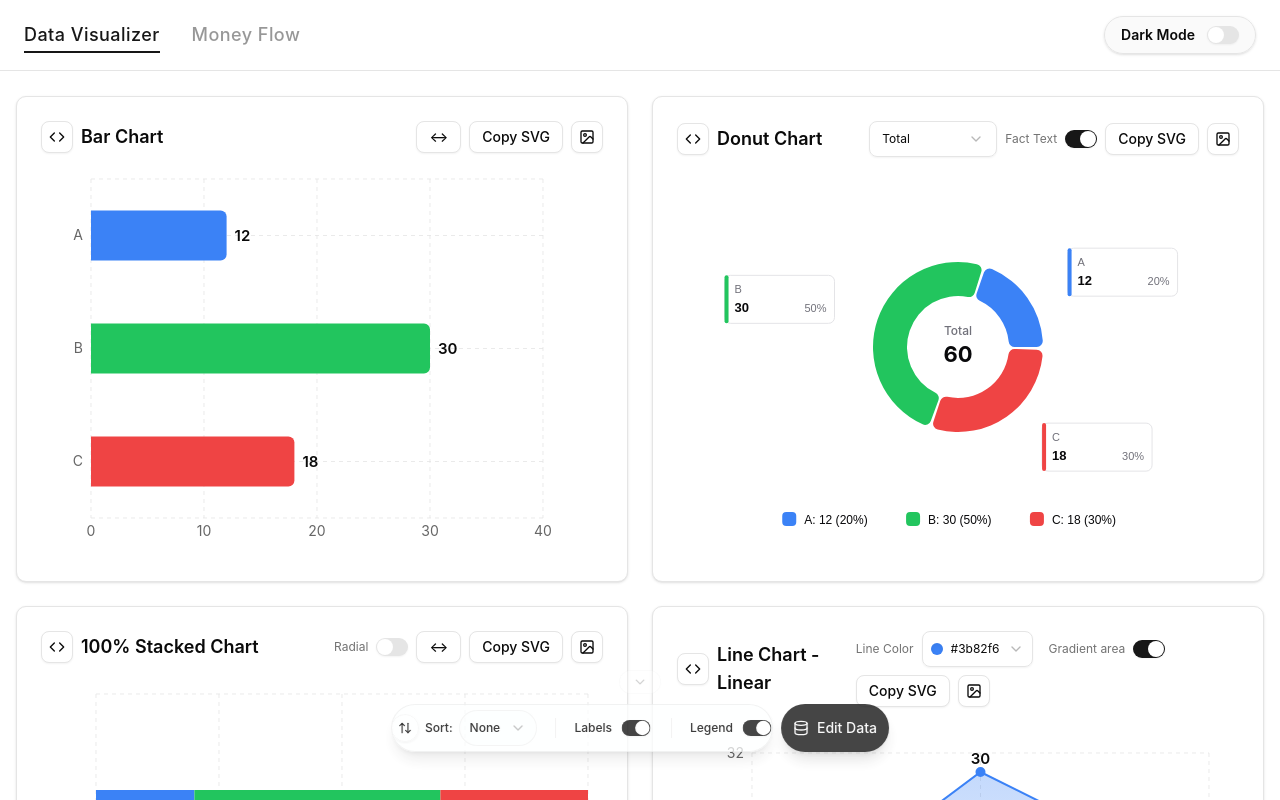
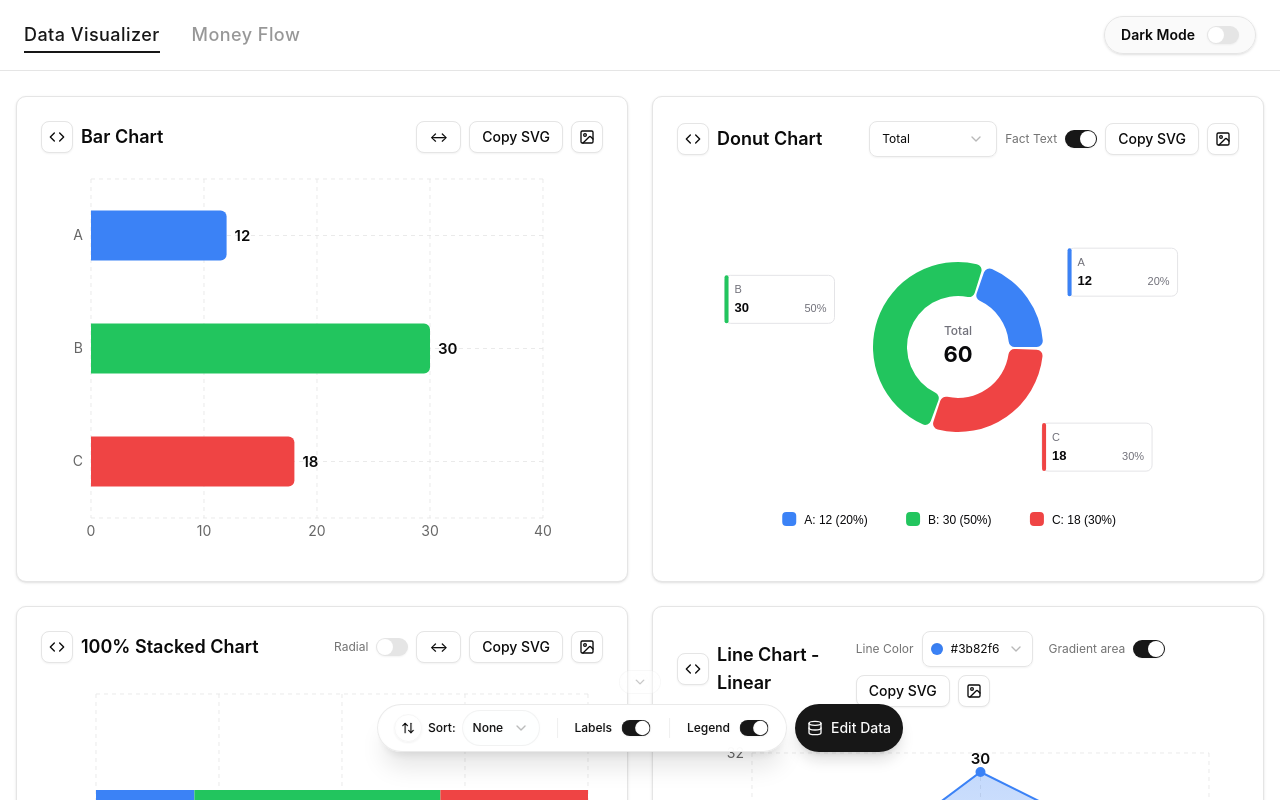
Before and after one commit to s1n-c0s/FastChart, a React (Vite) app: page / in a window 1280 px wide. Shown: the top 800 px of the page. Built offline with nearby package versions, Linux system fonts and the light colour scheme.

Commit message:
fix(dock): resolve dock sizing, content overlap, and background bleed-through

```diff
--- a/src/components/DataVisualizer.tsx
+++ b/src/components/DataVisualizer.tsx
@@ -316,7 +316,7 @@ export default function DataVisualizer() {
 
   return (
     <>
-      <div className="p-4 pb-28 sm:pb-36 space-y-6" data-testid="data-visualizer">
+      <div className="p-4 pb-32 sm:pb-40 space-y-6" data-testid="data-visualizer">
 
         {/* --- Data Input Section (Float Dock) --- */}
         {!fullscreenChart && (
@@ -459,11 +459,7 @@ export default function DataVisualizer() {
             {(() => {
             const isExpanded = !isDockMinimized || isDockOpen;
             return (
-              <div className={`relative flex items-center justify-center transition-opacity duration-200 ${
-                isDockHovered || isDockOpen
-                  ? "opacity-100"
-                  : "opacity-75 sm:opacity-80 group-hover/dock:opacity-100 group-focus-within/dock:opacity-100"
-              }`}>
+              <div className="relative flex items-center justify-center">
                 {/* Floating Upper Minimize Button (floats directly above controls with smooth slide/fade) */}
                 <div
                   className={`absolute bottom-full mb-1.5 left-1/2 -translate-x-1/2 flex items-center justify-center pointer-events-none transform-gpu transition-[transform,opacity] duration-250 ease-[cubic-bezier(0.16,1,0.3,1)] ${
@@ -476,7 +472,7 @@ export default function DataVisualizer() {
                     type="button"
                     onClick={() => setIsDockMinimized(true)}
                     disabled={!isExpanded || isDockOpen}
-                    className={`flex items-center justify-center w-12 sm:w-14 h-7 sm:h-8 rounded-full bg-background/90 dark:bg-background/80 backdrop-blur-xl border border-border/60 text-muted-foreground hover:text-foreground hover:bg-muted/70 transition-[opacity,transform,background-color,color] duration-150 transform-gpu active:scale-95 cursor-pointer origin-center ${
+                    className={`flex items-center justify-center w-12 sm:w-14 h-7 sm:h-8 rounded-full bg-background/95 dark:bg-[#121214]/95 backdrop-blur-2xl border border-border/80 text-muted-foreground hover:text-foreground hover:bg-muted/70 transition-[opacity,transform,background-color,color] duration-150 transform-gpu active:scale-95 cursor-pointer origin-center ${
                       isExpanded && !isDockOpen
                         ? `pointer-events-auto ${
                             isDockHovered
@@ -494,10 +490,10 @@ export default function DataVisualizer() {
 
                 {/* Primary Morphing Pill Capsule */}
                 <div
-                  className={`relative flex items-center justify-center bg-background/90 dark:bg-background/80 backdrop-blur-xl shadow-lg border border-border/60 h-11 sm:h-12 rounded-full overflow-hidden transition-[width,padding] duration-300 ease-[cubic-bezier(0.16,1,0.3,1)] transform-gpu isolate ${
+                  className={`relative flex items-center justify-center bg-background/95 dark:bg-[#121214]/95 backdrop-blur-2xl shadow-xl border border-border/80 h-11 sm:h-12 rounded-full overflow-hidden transition-[width,padding] duration-300 ease-[cubic-bezier(0.16,1,0.3,1)] transform-gpu isolate ${
                     !isExpanded
-                      ? "w-[145px] sm:w-[168px] px-3 sm:px-4 cursor-pointer hover:shadow-xl hover:bg-background active:scale-95 pointer-events-auto"
-                      : "w-[246px] sm:w-[382px] px-2 sm:px-4 hover:shadow-xl pointer-events-auto"
+                      ? "w-[145px] sm:w-[168px] px-3 sm:px-4 cursor-pointer hover:shadow-2xl hover:bg-background active:scale-95 pointer-events-auto"
+                      : "w-[272px] sm:w-[410px] px-2 sm:px-4 hover:shadow-2xl pointer-events-auto"
                   }`}
                   onClick={!isExpanded ? () => setIsDockMinimized(false) : undefined}
                   role={!isExpanded ? "button" : undefined}
@@ -521,7 +517,7 @@ export default function DataVisualizer() {
 
                   {/* Expanded Controls: Sort + Labels + Legend */}
                   <div
-                    className={`flex items-center gap-1 sm:gap-2.5 w-[246px] sm:w-[382px] shrink-0 justify-between transition-[opacity,transform] duration-200 transform-gpu whitespace-nowrap px-0.5 sm:px-0 ${
+                    className={`flex items-center w-full h-full justify-between transition-[opacity,transform] duration-200 transform-gpu whitespace-nowrap ${
                       isExpanded
                         ? "opacity-100 scale-100 pointer-events-auto delay-75 ease-out"
                         : "opacity-0 scale-95 pointer-events-none duration-100 ease-in"
@@ -529,7 +525,7 @@ export default function DataVisualizer() {
                     aria-hidden={!isExpanded}
                   >
                     {/* Sort Controls */}
-                    <div className="flex items-center gap-1 sm:gap-1.5">
+                    <div className="flex items-center gap-1 sm:gap-1.5 shrink-0">
                       <button
                         type="button"
                         onClick={() => {
@@ -574,7 +570,7 @@ export default function DataVisualizer() {
                           if (val === "label") setSortConfig({ key: "label", direction: "asc" });
                         }}
                       >
-                        <SelectTrigger className="h-7 w-[64px] sm:w-[78px] rounded-full text-[11px] sm:text-xs font-medium border-border/50 bg-background/50 shadow-none hover:bg-muted/50 transition-colors focus:ring-0 focus:ring-offset-0 px-1.5 sm:px-2.5">
+                        <SelectTrigger className="h-7 w-[58px] sm:w-[78px] rounded-full text-[11px] sm:text-xs font-medium border-border/50 bg-background/50 shadow-none hover:bg-muted/50 transition-colors focus:ring-0 focus:ring-offset-0 px-1.5 sm:px-2.5">
                           <SelectValue placeholder="None" />
                         </SelectTrigger>
                         <SelectContent className="rounded-xl shadow-xl border-border/50 min-w-[100px]">
@@ -585,10 +581,10 @@ export default function DataVisualizer() {
                       </Select>
                     </div>
 
-                    <div className="w-px h-3.5 sm:h-5 bg-border/60 shrink-0" />
+                    <div className="w-px h-3.5 sm:h-5 bg-border/60 shrink-0 mx-0.5 sm:mx-1" />
 
                     {/* Show Labels Toggle */}
-                    <div className="flex items-center gap-1 sm:gap-2">
+                    <div className="flex items-center gap-1 sm:gap-2 shrink-0">
                       <label htmlFor="show-labels-dock" className="text-[11px] sm:text-xs font-medium cursor-pointer select-none">
                         Labels
                       </label>
@@ -597,14 +593,14 @@ export default function DataVisualizer() {
                         checked={showLabels}
                         disabled={!isExpanded}
                         onCheckedChange={setShowLabels}
-                        className="scale-75 sm:scale-90 data-[state=checked]:bg-primary shadow-xs origin-center"
+                        className="scale-80 sm:scale-90 data-[state=checked]:bg-primary shadow-xs origin-center shrink-0"
                       />
                     </div>
 
-                    <div className="w-px h-3.5 sm:h-5 bg-border/60 shrink-0" />
+                    <div className="w-px h-3.5 sm:h-5 bg-border/60 shrink-0 mx-0.5 sm:mx-1" />
 
                     {/* Show Legend Toggle */}
-                    <div className="flex items-center gap-1 sm:gap-2">
+                    <div className="flex items-center gap-1 sm:gap-2 shrink-0">
                       <label htmlFor="show-legend-dock" className="text-[11px] sm:text-xs font-medium cursor-pointer select-none">
                         Legend
                       </label>
@@ -613,7 +609,7 @@ export default function DataVisualizer() {
                         checked={showLegend}
                         disabled={!isExpanded}
                         onCheckedChange={setShowLegend}
-                        className="scale-75 sm:scale-90 data-[state=checked]:bg-primary shadow-xs origin-center"
+                        className="scale-80 sm:scale-90 data-[state=checked]:bg-primary shadow-xs origin-center shrink-0"
                       />
                     </div>
                   </div>
@@ -631,7 +627,7 @@ export default function DataVisualizer() {
                   <Button
                     size="default"
                     disabled={!isExpanded}
-                    className={`rounded-full shadow-lg h-11 sm:h-12 px-3 sm:px-5 gap-1.5 sm:gap-2 font-medium text-xs sm:text-sm whitespace-nowrap transition-all duration-200 hover:shadow-xl hover:-translate-y-0.5 active:scale-95 shrink-0 ${
+                    className={`rounded-full shadow-lg h-11 sm:h-12 px-2.5 sm:px-5 gap-1.5 sm:gap-2 font-medium text-xs sm:text-sm whitespace-nowrap transition-all duration-200 hover:shadow-xl hover:-translate-y-0.5 active:scale-95 shrink-0 ${
                       isDockOpen
                         ? "bg-secondary text-secondary-foreground hover:bg-secondary/90 shadow-secondary/15"
                         : "bg-primary text-primary-foreground hover:bg-primary/90 shadow-primary/15"
@@ -641,12 +637,14 @@ export default function DataVisualizer() {
                     {isDockOpen ? (
                       <>
                         <ChevronDown className="w-3.5 h-3.5 sm:w-4 sm:h-4 shrink-0" />
-                        <span>Hide Data</span>
+                        <span className="hidden min-[385px]:inline">Hide Data</span>
+                        <span className="inline min-[385px]:hidden">Hide</span>
                       </>
                     ) : (
                       <>
                         <Database className="w-3.5 h-3.5 sm:w-4 sm:h-4 shrink-0" />
-                        <span>Edit Data</span>
+                        <span className="hidden min-[385px]:inline">Edit Data</span>
+                        <span className="inline min-[385px]:hidden">Data</span>
                       </>
                     )}
                   </Button>
```
